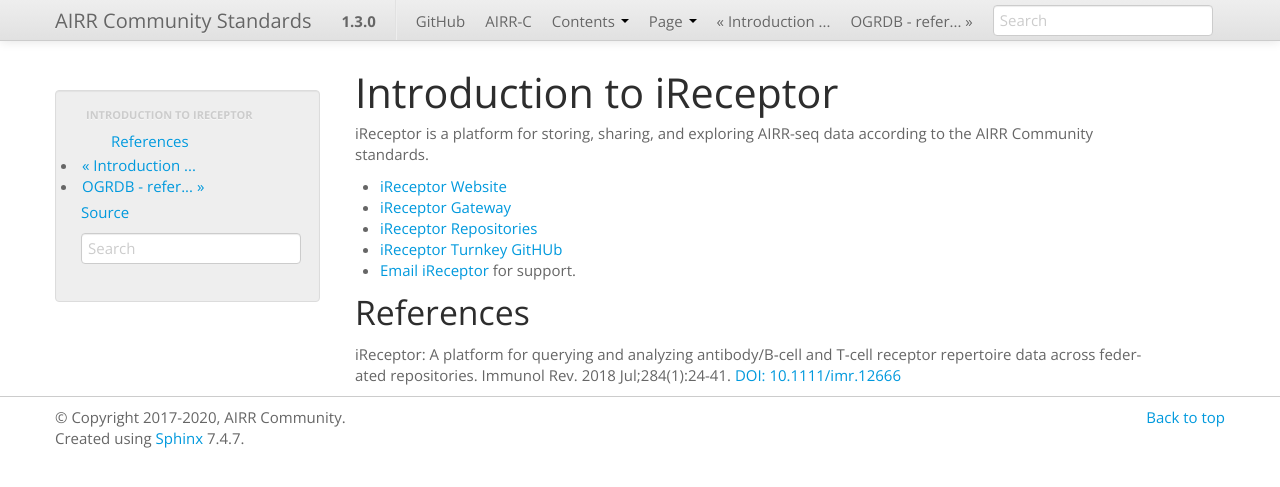
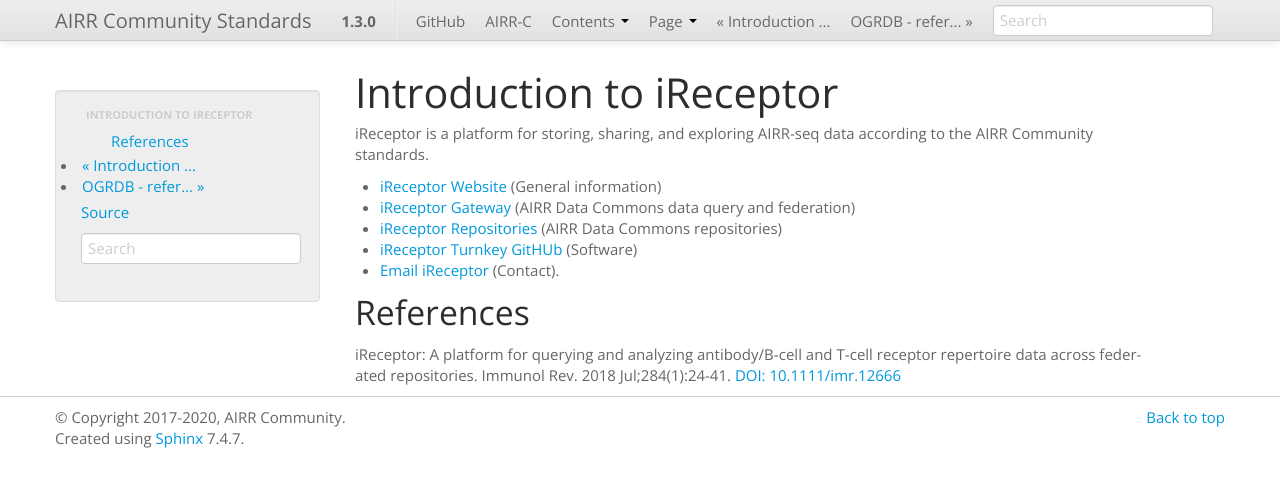
Before and after one commit to airr-community/airr-standards, a Sphinx documentation site: the page built from docs/miairr/ireceptor.rst, in a window 1280 px wide. Shown: the top 487 px of the page. Built offline with Sphinx 7.4.7, drawn with Linux system fonts in a browser that asks for light colours; pages that are not in the unit, such as notebooks, are missing from menus.

Commit message:
Update docs

```diff
--- a/docs/miairr/ireceptor.rst
+++ b/docs/miairr/ireceptor.rst
@@ -7,15 +7,15 @@
 iReceptor is a platform for storing, sharing, and exploring AIRR-seq data according to
 the AIRR Community standards.
 
-+ `iReceptor Website`_
++ `iReceptor Website`_ (General information)
 
-+ `iReceptor Gateway`_
++ `iReceptor Gateway`_ (AIRR Data Commons data query and federation)
 
-+ `iReceptor Repositories`_
++ `iReceptor Repositories`_ (AIRR Data Commons repositories)
 
-+ `iReceptor Turnkey GitHUb`_
++ `iReceptor Turnkey GitHUb`_ (Software)
 
-+ `Email iReceptor`_ for support.
++ `Email iReceptor`_ (Contact).
 
 References
 ==========
```
